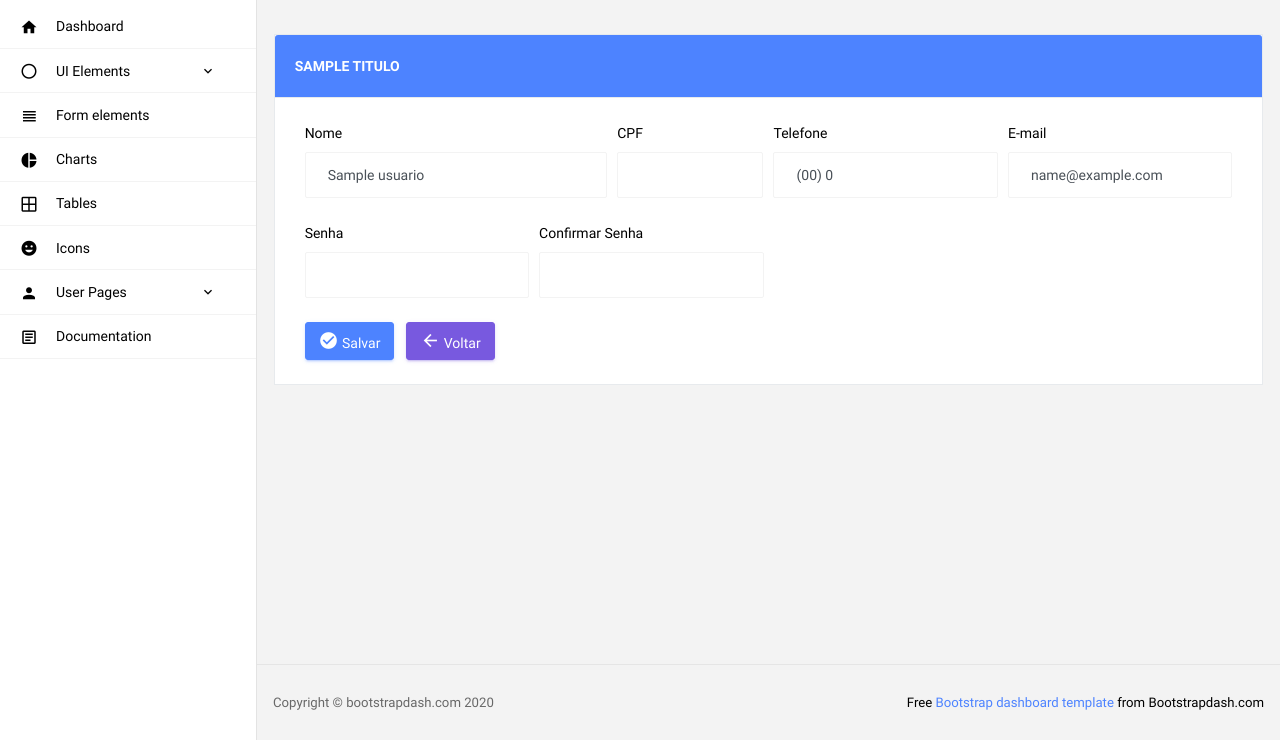
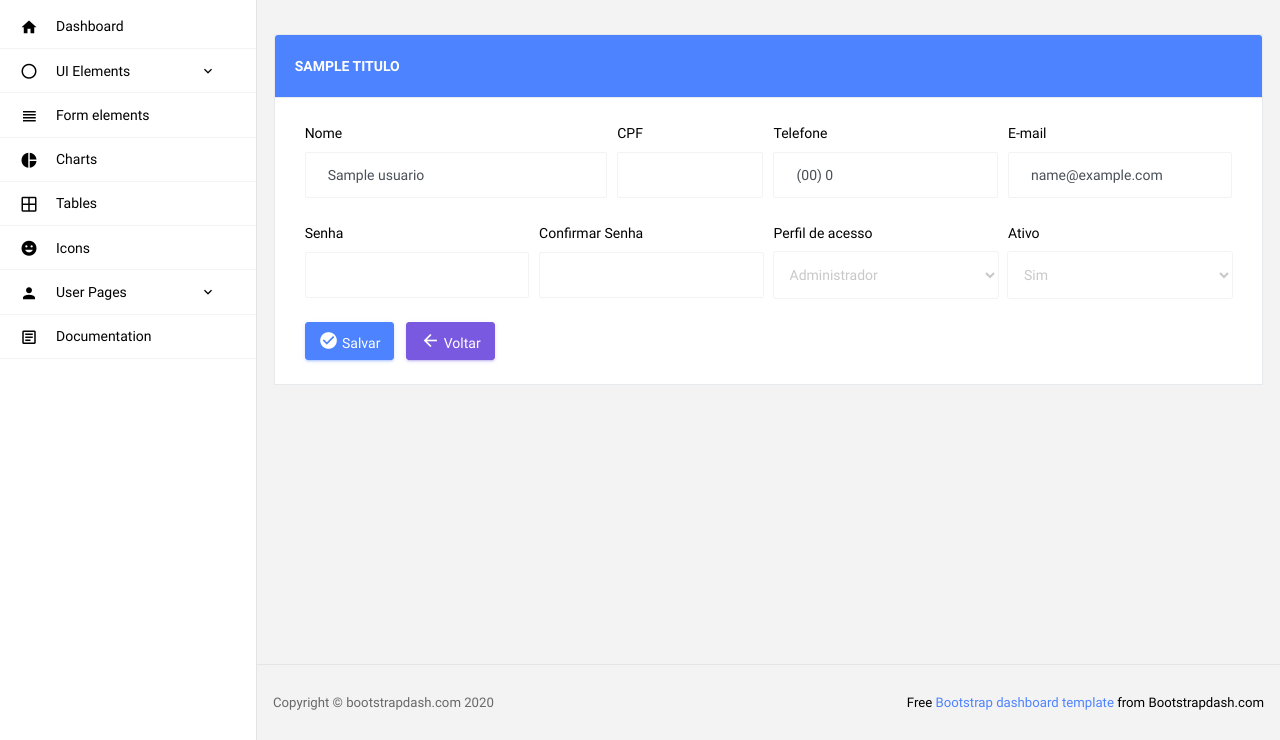
Before and after one commit to AllanRanier/Delivery, a CodeIgniter 4 app: the page made by app/Views/Admin/Usuarios/editar.php in a window 1280 px wide. Shown: the part 60-800 px from the top of the page. Run offline with PHP 8.4 and a stand-in for CodeIgniter, Linux system fonts and the light colour scheme; the template is opened without the code that fills it: most values are stand-ins (such as "Sample title", 1, 10 or a date in 2020); some libraries are stand-ins or nearby versions.

Commit message:
formulario do usuario

```diff
--- a/app/Views/Admin/Usuarios/form.php
+++ b/app/Views/Admin/Usuarios/form.php
@@ -2,22 +2,22 @@
 
     <div class="form-group col-md-4">
         <label for="nome">Nome</label>
-        <input type="text" class="form-control" id="nome" value="<?php echo $usuario->nome ?>">
+        <input type="text" class="form-control" id="nome" value="<?php echo esc($usuario->nome) ?>">
     </div>
 
     <div class="form-group col-md-2">
         <label for="cpf">CPF</label>
-        <input type="text" class="form-control cpf" id="cpf" value="<?php echo $usuario->cpf ?>">
+        <input type="text" class="form-control cpf" id="cpf" value="<?php echo esc($usuario->cpf) ?>">
     </div>
 
     <div class="form-group col-md-3">
         <label for="telefone">Telefone</label>
-        <input type="text" class="form-control sp_celphones" id="telefone" value="<?php echo $usuario->telefone ?>">
+        <input type="text" class="form-control sp_celphones" id="telefone" value="<?php echo esc($usuario->telefone) ?>">
     </div>
 
     <div class="form-group col-md-3">
         <label for="email">E-mail</label>
-        <input type="email" class="form-control" id="email" value="<?php echo $usuario->email ?>">
+        <input type="email" class="form-control" id="email" value="<?php echo esc($usuario->email) ?>">
     </div>
 
 </div>
@@ -34,6 +34,36 @@
         <input type="password" class="form-control" name="confirmation_password" id="confirmation_password">
     </div>
 
+    <div class="form-group col-md-3">
+        <label for="is_admin">Perfil de acesso</label>
+        <select name="is_admin" id="is_admin" class="form-control">
+
+        <?php if($usuario->id) : ?>
+            <option value="1" <?php echo ($usuario->is_admin == 't' ? 'selected' : '')?> >Administrador</option>
+            <option value="0" <?php echo ($usuario->is_admin == 'f' ? 'selected' : '')?> >Cliente</option>
+
+        <?php else: ?>
+            <option value="1">Sim</option>
+            <option value="0" selected="">Não</option>
+        <?php endif; ?>
+        </select>
+    </div>
+
+    <div class="form-group col-md-3">
+        <label for="ativo">Ativo</label>
+        <select name="ativo" id="ativo" class="form-control">
+
+        <?php if($usuario->id) : ?>
+            <option value="1" <?php echo ($usuario->ativo == 't' ? 'selected' : '')?> >Sim</option>
+            <option value="0" <?php echo ($usuario->ativo == 'f' ? 'selected' : '')?> >Não</option>
+
+        <?php else: ?>
+            <option value="1">Sim</option>
+            <option value="0" selected="">Não</option>
+        <?php endif; ?>
+        </select>
+    </div>
+
 </div>
 
 
```
